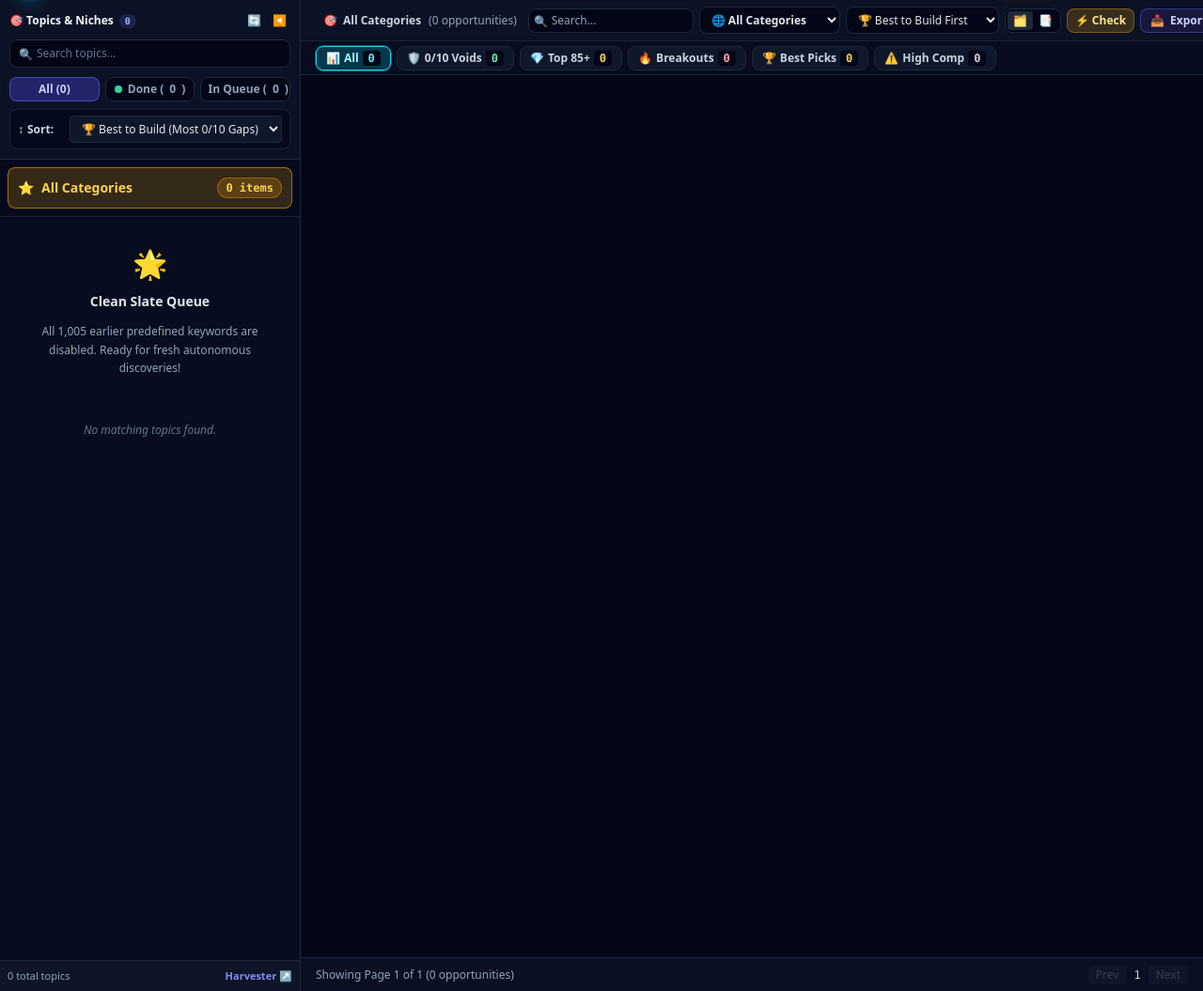
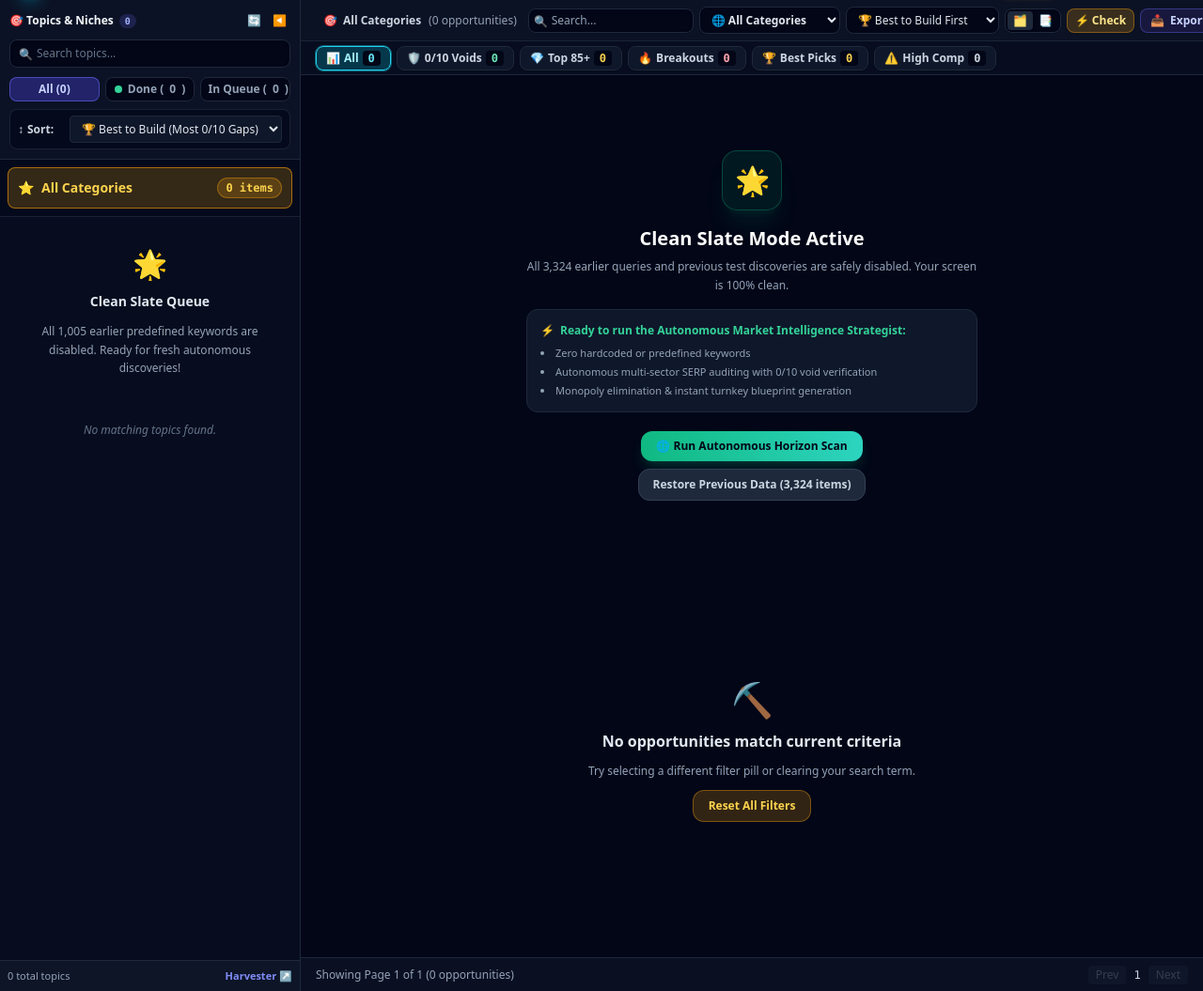
Before and after one commit to dadasadac6/data-stream-sync, a FastAPI app: page / in a window 1280 px wide. Shown: the part 33-1088 px from the top of the page at 94% size. Run offline with FastAPI, Linux system fonts and the light colour scheme; data that the repository does not hold is empty; some libraries are stand-ins or nearby versions.

Commit message:
feat(clean-slate): zero-slate mode with dedicated welcome screen and non-destructive archiving of all prior test results

```diff
--- a/src/ui/templates/index.html
+++ b/src/ui/templates/index.html
@@ -589,6 +589,37 @@
           <div x-show="loading && (!queries || queries.length === 0)" class="flex items-center justify-center py-16 space-x-2 text-slate-400 text-sm">
             <span class="w-3.5 h-3.5 rounded-full bg-amber-400 animate-ping"></span>
             <span class="font-medium">Filtering search gaps...</span>
+          </div>
+
+          <!-- Clean Slate / Empty State Screen (Zero Historical Data Shown) -->
+          <div x-show="!loading && (!queries || queries.length === 0)" class="flex flex-col items-center justify-center py-16 px-4 text-center max-w-lg mx-auto space-y-4">
+            <div class="w-16 h-16 rounded-2xl bg-emerald-500/10 border border-emerald-500/30 flex items-center justify-center text-3xl shadow-xl shadow-emerald-500/10">
+              🌟
+            </div>
+            <div class="space-y-1.5">
+              <h3 class="text-lg lg:text-xl font-black text-white">Clean Slate Mode Active</h3>
+              <p class="text-xs text-slate-400 leading-relaxed">
+                All 3,324 earlier queries and previous test discoveries are safely disabled. Your screen is 100% clean.
+              </p>
+            </div>
+            <div class="p-3.5 rounded-xl bg-slate-900 border border-slate-800 text-xs text-slate-300 space-y-2 w-full text-left">
+              <div class="font-bold text-emerald-400 flex items-center gap-1.5">
+                <span>⚡</span> Ready to run the Autonomous Market Intelligence Strategist:
+              </div>
+              <ul class="list-disc list-inside space-y-1 text-slate-400 text-[11px]">
+                <li>Zero hardcoded or predefined keywords</li>
+                <li>Autonomous multi-sector SERP auditing with 0/10 void verification</li>
+                <li>Monopoly elimination & instant turnkey blueprint generation</li>
+              </ul>
+            </div>
+            <div class="flex items-center gap-2 pt-1 flex-wrap justify-center">
+              <button @click="activeTab = 'blueprints'; triggerStrategistScan('All')" class="px-4 py-2 rounded-xl bg-gradient-to-r from-emerald-500 to-teal-400 hover:from-emerald-400 hover:to-teal-300 text-slate-950 font-black text-xs shadow-lg shadow-emerald-500/20 transition cursor-pointer">
+                🌐 Run Autonomous Horizon Scan
+              </button>
+              <button @click="togglePredefined()" class="px-3.5 py-2 rounded-xl bg-slate-800 hover:bg-slate-700 text-slate-300 font-semibold text-xs border border-slate-700 transition cursor-pointer">
+                Restore Previous Data (3,324 items)
+              </button>
+            </div>
           </div>
 
           <!-- Non-Intrusive Floating Refresh Indicator (Preserves Scroll Position & Never Collapses DOM) -->
@@ -1374,8 +1405,27 @@
         </template>
       </div>
 
+      <!-- Clean Slate / Empty State Screen for Blueprints -->
+      <div x-show="!filteredBlueprints || filteredBlueprints.length === 0" class="bg-slate-900/90 border-2 border-dashed border-slate-800 rounded-3xl p-12 text-center max-w-2xl mx-auto space-y-5 my-8">
+        <div class="w-16 h-16 rounded-2xl bg-emerald-500/10 border border-emerald-500/30 flex items-center justify-center text-3xl mx-auto shadow-xl shadow-emerald-500/10">
+          🤖
+        </div>
+        <div class="space-y-2">
+          <h3 class="text-xl font-black text-white">Clean Slate: 0 Blueprints Active</h3>
+          <p class="text-xs text-slate-400 leading-relaxed">
+            All 27 earlier blueprints and historical tests have been disabled. Click below to launch the Autonomous Market Intelligence Strategist.
+          </p>
+        </div>
+        <div class="flex items-center justify-center gap-3 pt-2">
+          <button @click="triggerStrategistScan('All')" class="px-5 py-2.5 rounded-xl bg-gradient-to-r from-emerald-500 to-teal-400 hover:from-emerald-400 hover:to-teal-300 text-slate-950 font-black text-xs shadow-lg shadow-emerald-500/20 transition cursor-pointer flex items-center gap-2">
+            <span>🌐</span>
+            <span>Execute Autonomous Horizon Scan</span>
+          </button>
+        </div>
+      </div>
+
       <!-- Blueprints Grid (Large High-Legibility Cards with Direct Raw Keywords Explorer) -->
-      <div class="grid grid-cols-1 md:grid-cols-2 xl:grid-cols-3 gap-6 pb-12">
+      <div x-show="filteredBlueprints && filteredBlueprints.length > 0" class="grid grid-cols-1 md:grid-cols-2 xl:grid-cols-3 gap-6 pb-12">
         <template x-for="bp in filteredBlueprints" :key="bp.id">
           <div class="bg-slate-900/95 border-2 border-slate-800 hover:border-emerald-500/60 rounded-2xl p-6 shadow-2xl transition-all flex flex-col justify-between space-y-4">
             <div class="space-y-3.5">
```
